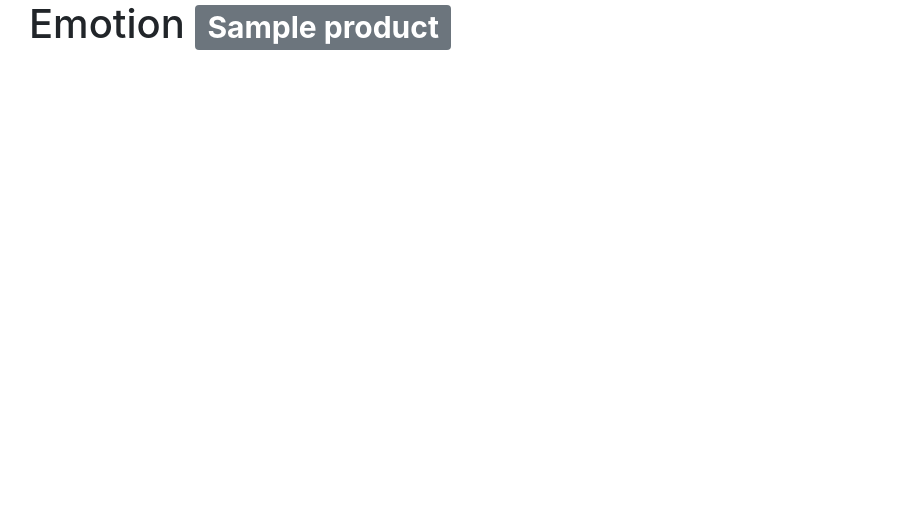
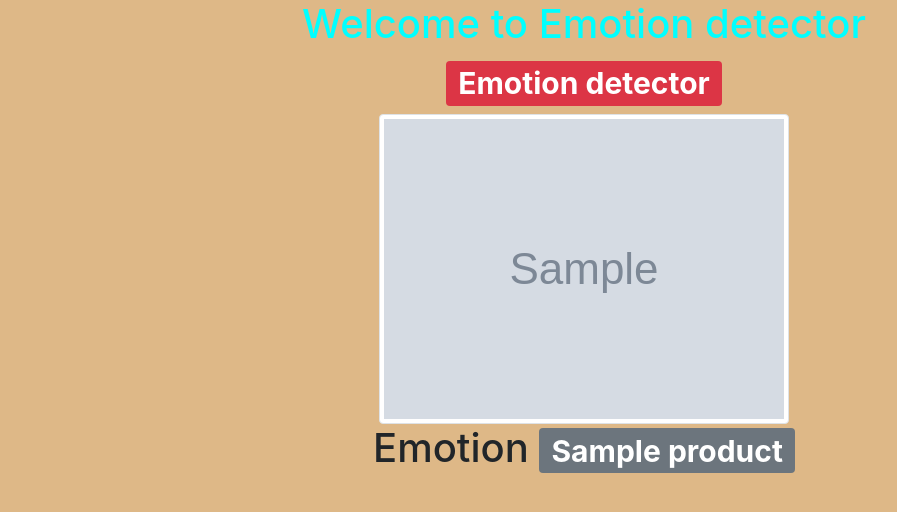
Before and after one commit to rampluto/Sample-WebApp-With-Embedded-machine-learning, a Flask app: template facialEmotionRecognition/templates/predict.html in a window 1280 px wide. Shown: the top 512 px of the page, without its empty margins (56-953 px from the left). Run offline with Flask 2, Linux system fonts and the light colour scheme; the template is opened without the code that fills it: most values are stand-ins (such as "Sample title", 1, 10 or a date in 2020); grey boxes marked "Sample" are stand-in pictures; some libraries are stand-ins or nearby versions.

Commit message:
updated pages

```diff
--- a/facialEmotionRecognition/templates/predict.html
+++ b/facialEmotionRecognition/templates/predict.html
@@ -7,8 +7,14 @@
 <link rel="stylesheet" href="https://maxcdn.bootstrapcdn.com/bootstrap/4.0.0/css/bootstrap.min.css" integrity="sha384-Gn5384xqQ1aoWXA+058RXPxPg6fy4IWvTNh0E263XmFcJlSAwiGgFAW/dAiS6JXm" crossorigin="anonymous">
     <title>Emotion Recognition</title>
 </head>
-<body>
-
+<body style="background-color: burlywood;">
+  <h1 style="text-align: center; color: aqua;">Welcome to Emotion detector</h1>
+  <div style="text-align: center;" class="col-sm">
+    <h1><span  class="badge badge-danger">Emotion detector</span></h1>
+    <!-- <h1>{{user_image}}</h1>
+    <a href="https://google.com">go</a> -->
+    <img src="{{user_image}}" class="img-thumbnail"/>
+  </div>
   <div class="container">
   <div class="row">
 
@@ -18,7 +24,7 @@
       </span>
     </div> -->
 
-    <div class="col-sm">
+    <div style="text-align: center;" class="col-sm">
       <h1>Emotion   <span class="badge badge-secondary">{{product}}</span></h1>
     </div>
 
--- a/facialEmotionRecognition/templates/test.html
+++ b/facialEmotionRecognition/templates/test.html
@@ -13,7 +13,8 @@
   <div class="row">
     <div class="col-sm">
       <span class="border border-primary">
-        <img src="download.png" class="img-thumbnail"/>
+        <img src="D:/study materials/pythonDevs/mlwebapp/facialEmotionRecognition/download.png" class="img-thumbnail"/>
+        <a href="D:/study materials/pythonDevs/mlwebapp/facialEmotionRecognition/download.png" target="_blank"><img src="D:/study materials/pythonDevs/mlwebapp/facialEmotionRecognition/download.png"></a>
       </span>
     </div>
   </div>
```
Also changed, not shown: facialEmotionRecognition/templates/home.html (+6 -4 lines).
